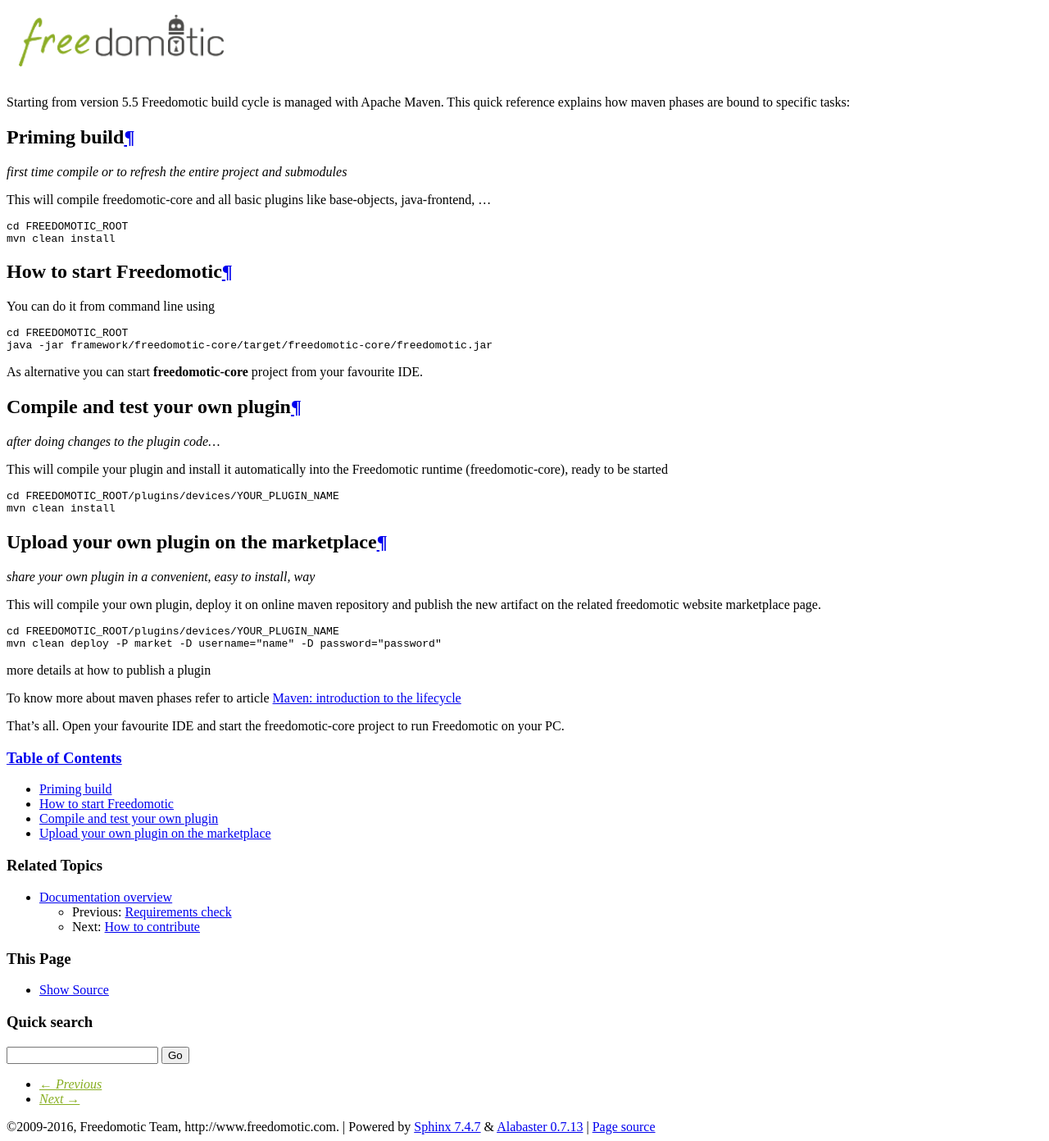
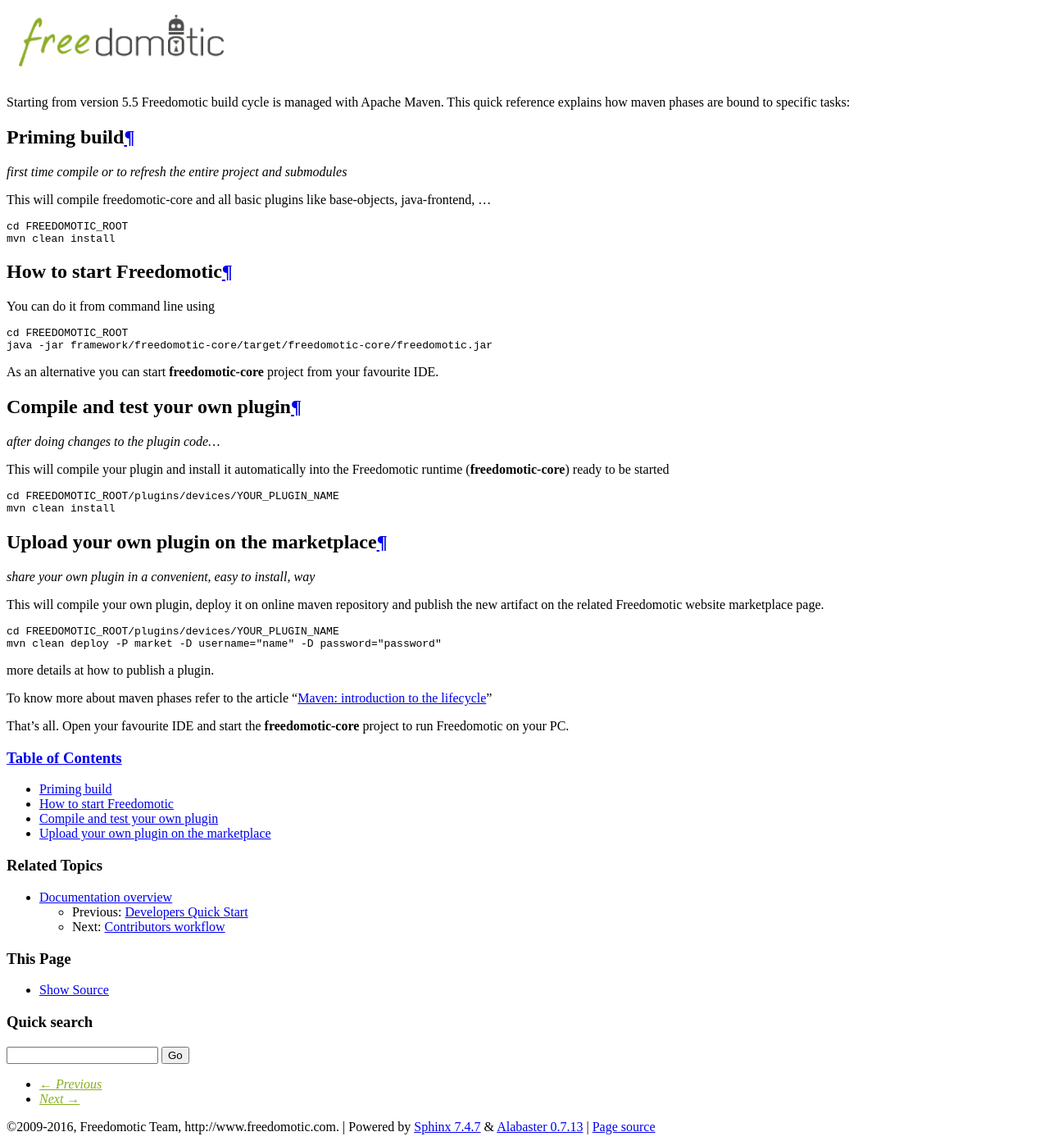
Before and after one commit to freedomotic/fd-developer-manual, a Sphinx documentation site: the page built from docs/source/getting-started/maven-reference-sheet.rst, in a window 1280 px wide. Shown: the whole page at 82% size. Built offline with Sphinx 7.4.7, drawn with Linux system fonts in a browser that asks for light colours; pages that are not in the unit, such as notebooks, are missing from menus.

Commit message:
updated getting started section

```diff
--- a/docs/source/getting-started/maven-reference-sheet.rst
+++ b/docs/source/getting-started/maven-reference-sheet.rst
@@ -25,7 +25,7 @@
     cd FREEDOMOTIC_ROOT
     java -jar framework/freedomotic-core/target/freedomotic-core/freedomotic.jar
 
-As alternative you can start **freedomotic-core** project from your
+As an alternative you can start **freedomotic-core** project from your
 favourite IDE.
 
 Compile and test your own plugin
@@ -34,7 +34,7 @@
 *after doing changes to the plugin code...*
 
 This will compile your plugin and install it automatically into the
-Freedomotic runtime (freedomotic-core), ready to be started
+Freedomotic runtime (**freedomotic-core**) ready to be started
 
 ::
 
@@ -47,7 +47,7 @@
 *share your own plugin in a convenient, easy to install, way*
 
 This will compile your own plugin, deploy it on online maven repository
-and publish the new artifact on the related freedomotic website
+and publish the new artifact on the related Freedomotic website
 marketplace page.
 
 ::
@@ -55,11 +55,11 @@
     cd FREEDOMOTIC_ROOT/plugins/devices/YOUR_PLUGIN_NAME
     mvn clean deploy -P market -D username="name" -D password="password"
 
-more details at how to publish a plugin
+more details at how to publish a plugin.
 
-To know more about maven phases refer to article `Maven: introduction to
+To know more about maven phases refer to the article "`Maven: introduction to
 the
-lifecycle <https://maven.apache.org/guides/introduction/introduction-to-the-lifecycle.html>`__
+lifecycle <https://maven.apache.org/guides/introduction/introduction-to-the-lifecycle.html>`__"
 
-That's all. Open your favourite IDE and start the freedomotic-core
+That's all. Open your favourite IDE and start the **freedomotic-core**
 project to run Freedomotic on your PC.
--- a/docs/source/index.rst
+++ b/docs/source/index.rst
@@ -11,6 +11,11 @@
 
    How to set your development environment <getting-started/development-environment>
    Maven Quick Reference Sheet <getting-started/maven-reference-sheet>
+
+.. toctree::
+   :caption: How to contribute
+   :maxdepth: 2
+
    Contributors workflow <getting-started/contributors-workflow>
 
 .. toctree::
```
Also changed, not shown: docs/source/getting-started/contributors-workflow.rst (+11 -6 lines), docs/source/getting-started/development-environment.rst (+44 -26 lines), docs/source/plugins/handle-plugin-errors.rst (+21 -20 lines), 1 other file.
